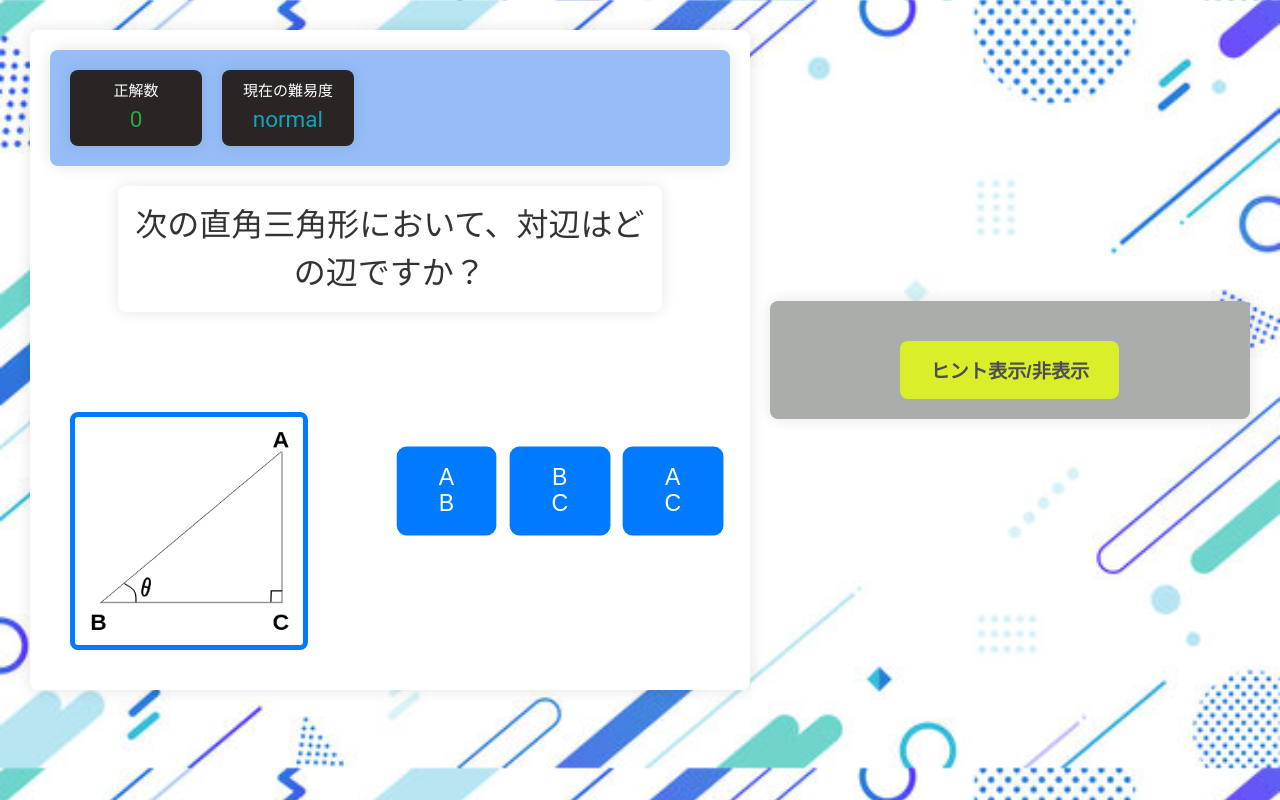
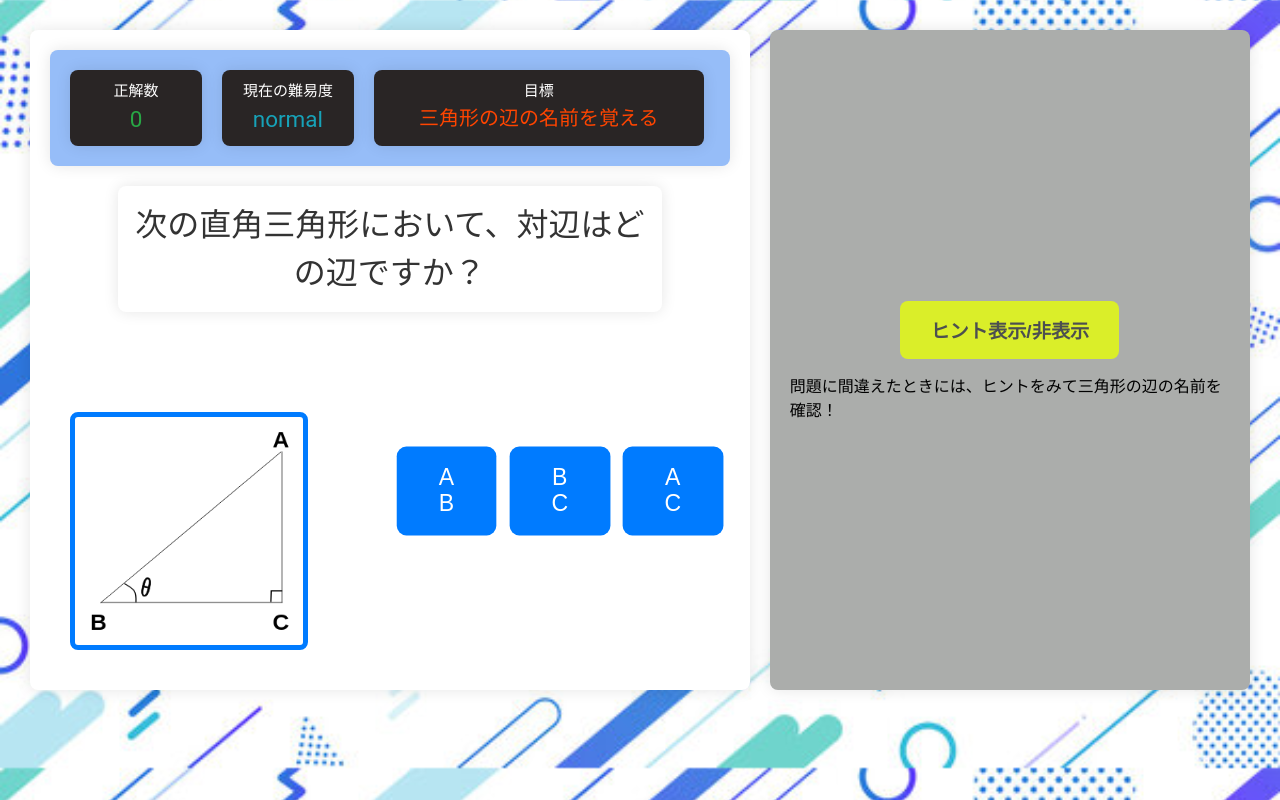
Before and after one commit to HazeyamRyo/-, a plain HTML site: page index.html in a window 1280 px wide. Drawn offline with nearby package versions, Linux system fonts and the light colour scheme.

Commit message:
CSSを改善

```diff
--- a/assets/css/style.css
+++ b/assets/css/style.css
@@ -7,7 +7,6 @@ body {
    padding: 20px;
    display: flex;
    flex-direction: column;
-   align-items: center;
    flex-direction: row; /* 横並びにする */
    justify-content: space-between; /* 両端に配置する */
 }
@@ -43,21 +42,38 @@ body {
    display: flex;
 }
 
-.difficulty , .score{
+.difficulty , .score, .goal{
    width: 20%;
    margin: 10px;
    padding: 10px;
    border-radius: 8px;
    background-color: #292525;
    box-shadow: 0 0 15px rgba(0, 0, 0, 0.1);
+   font-size: 15px;
    text-align: center;
+}
+
+.goal {
+   width: 50%;
    font-size: 15px;
+}
+.goal-title{
+   font-size: 15px;
+   color: #fff;
+   white-space: nowrap; /* テキストを1行に表示 */
+   margin: auto;
+}
+
+.goal-text{
+   font-size: 20px;
+   color: #ff4500;
+   white-space: nowrap; /* テキストを1行に表示 */
+   margin: auto;
 }
 
 #score {
    font-size: 1.5em;
    color: #28a745;
-   text-align: center;
 }
 
 /* 結果のスタイル */
--- a/assets/js/index.js
+++ b/assets/js/index.js
@@ -60,7 +60,7 @@ function updateDifficulty(newDifficulty, message,shown) {
         difficultyMessageElement.className = 'difficulty-message';
 
         // 他の要素を非表示にする
-        const elementsToHide = document.querySelectorAll('#score, #result, #difficulty, #question, #choices, #hintButton, #hint ,#scoreText, #difficultyText');
+        const elementsToHide = document.querySelectorAll('#score, #result, #difficulty, #question, #choices, #hintButton, #hint ,#scoreText, #difficultyText, #hintExplain, goalText');
         elementsToHide.forEach(element => {
             element.style.display = 'none';
         });
--- a/index.html
+++ b/index.html
@@ -23,6 +23,12 @@
                     <div id="difficultyText">現在の難易度</div>
                     <div id="difficulty"></div>
             </div>
+            <div class="goal">
+                <div id="goalText">
+                    <p class="goal-title">目標</p>
+                    <p class="goal-text">三角形の辺の名前を覚える</p>
+                </div>
+            </div>
         </div>
         <div class="questionText">
             <div id="question"></div>
@@ -35,7 +41,10 @@
     </div>
 
     <div class="hint-container">
-        <button id="hintButton">ヒント表示/非表示</button>
+        <button id="hintButton">
+            <div>ヒント表示/非表示</div>
+        </button>
+        <p id="hintExplain">問題に間違えたときには、ヒントをみて三角形の辺の名前を確認！</p>
         <div id="hint" class="hidden">
             <p class="hintTitle">三角形の辺の名前</p>
             <img src="./assets/img/三角形辺の名前.gif" alt="" class="hintFigure">
```
Lines whose indentation alone changed are shown as unchanged.
